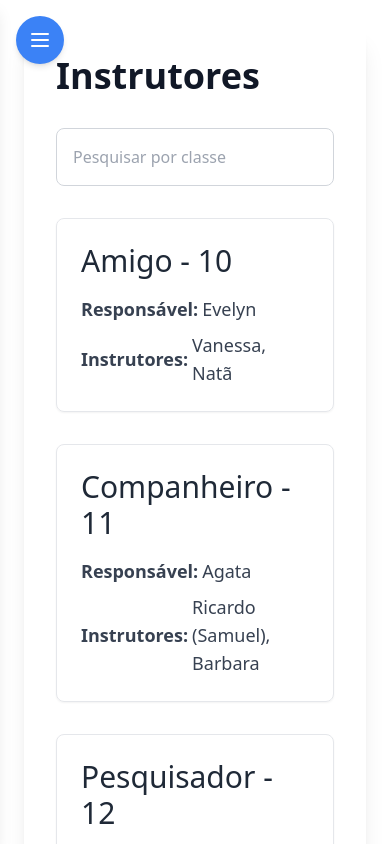
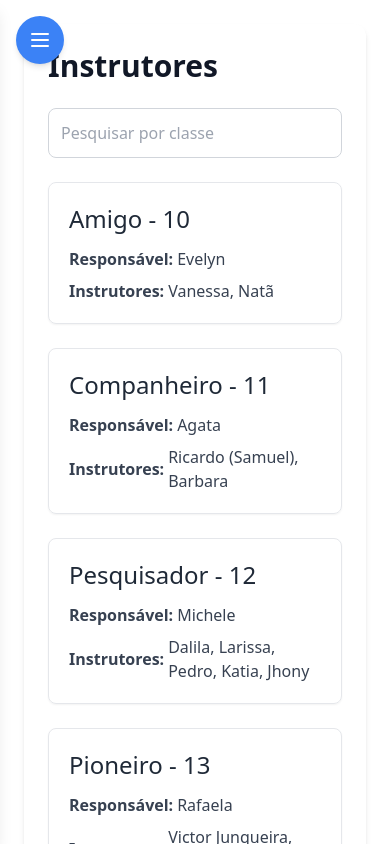
Before and after one commit to VictorJunqueira1/club-management, a Next.js app: page /modules/instructors in a window 390 px wide. Shown: the top 844 px of the page. Built offline with nearby package versions, Linux system fonts and the light colour scheme.

Commit message:
[feat] Optimizing instructors display.

```diff
--- a/src/components/Sidebar.tsx
+++ b/src/components/Sidebar.tsx
@@ -1,5 +1,5 @@
 import React, { useState } from 'react';
-import { Users, NotepadText, LayoutDashboard, X, Menu, Book } from 'lucide-react';
+import { Users, NotepadText, LayoutDashboard, X, Menu, Album } from 'lucide-react';
 import Link from 'next/link';
 import { useRouter } from 'next/router';
 
@@ -39,7 +39,7 @@ const Aside = () => {
                         </li>
                         <li className='hover:scale-105 duration-300'>
                             <Link href="/modules/instructors" className={`flex items-center p-3 rounded-md transition-colors hover:bg-blue-100 ${pathname === '/modules/instructors' ? 'bg-blue-200 text-black' : 'text-black'}`}>
-                                <Book className="w-6 h-6 mr-3 text-blue-500" />
+                                <Album className="w-6 h-6 mr-3 text-blue-500" />
                                 <span className="text-lg font-medium">Classes</span>
                             </Link>
                         </li>
@@ -82,7 +82,7 @@ const Aside = () => {
                         </li>
                         <li className='hover:scale-105 transform transition-transform duration-300'>
                             <Link href="/modules/instructors" className={`flex items-center p-3 rounded-md transition-colors hover:bg-blue-100 ${pathname === '/modules/instructors' ? 'bg-blue-200 text-black' : 'text-black'}`}>
-                                <Book className="w-6 h-6 mr-3 text-blue-500" />
+                                <Album className="w-6 h-6 mr-3 text-blue-500" />
                                 <span className="text-lg font-medium">Classes</span>
                             </Link>
                         </li>
--- a/src/pages/modules/instructors.tsx
+++ b/src/pages/modules/instructors.tsx
@@ -123,30 +123,33 @@ const Instructors = () => {
         <>
             <main className="flex flex-col lg:flex-row items-start justify-center p-6 lg:p-12 min-h-screen text-gray-800">
                 <Sidebar />
-                <div className="flex-grow max-w-7xl mx-auto w-full bg-white rounded-xl shadow-xl overflow-hidden">
-                    <div className="p-8">
-                        <h1 className="text-4xl font-bold mb-8 text-gray-900">Instrutores</h1>
+                <div className="flex-grow max-w-7xl mx-auto w-full bg-white rounded-xl shadow-md overflow-hidden">
+                    <div className="p-6 sm:p-8">
+                        <h1 className="text-3xl sm:text-4xl font-bold mb-6 sm:mb-8 text-gray-900">Instrutores</h1>
 
-                        <div className="mb-8 flex flex-col lg:flex-row gap-4">
+                        <div className="mb-6 sm:mb-8 flex flex-col lg:flex-row gap-4">
                             <input
                                 type="text"
                                 placeholder="Pesquisar por classe"
                                 value={nomePesquisa}
                                 onChange={(e) => setNomePesquisa(e.target.value)}
-                                className="p-4 border border-gray-300 rounded-lg w-full lg:w-1/2 focus:ring-2 focus:ring-blue-500 outline-none"
+                                className="p-3 sm:p-4 border border-gray-300 rounded-lg w-full lg:w-1/2 focus:ring-2 focus:ring-blue-500 outline-none"
                             />
                         </div>
 
-                        <ul className="space-y-8">
+                        <ul className="space-y-6 sm:space-y-8">
                             {filtrarClasses().map((classe, index) => (
-                                <li key={index} className="p-6 rounded-lg shadow-sm border flex flex-col lg:flex-row lg:items-center lg:justify-between">
+                                <li
+                                    key={index}
+                                    className="p-5 sm:p-6 rounded-lg shadow-sm border flex flex-col lg:flex-row lg:items-center lg:justify-between"
+                                >
                                     <div className="flex-grow">
-                                        <h2 className="text-3xl mb-4">{classe.classe}</h2>
-                                        <p className="text-lg text-gray-700 mb-2 flex items-center">
-                                            <strong className='mr-1'>Responsável: </strong>{classe.responsavel}
+                                        <h2 className="text-2xl sm:text-3xl mb-3 sm:mb-4">{classe.classe}</h2>
+                                        <p className="text-base sm:text-lg text-gray-700 mb-2 sm:mb-2.5 flex items-center">
+                                            <strong className='mr-1'>Responsável:</strong> {classe.responsavel}
                                         </p>
-                                        <p className="text-lg text-gray-700 flex items-center">
-                                            <strong className='mr-1'>Instrutores: </strong>{classe.instrutores.length > 0 ? classe.instrutores.join(', ') : "Nenhum"}
+                                        <p className="text-base sm:text-lg text-gray-700 flex items-center">
+                                            <strong className='mr-1'>Instrutores:</strong> {classe.instrutores.length > 0 ? classe.instrutores.join(', ') : "Nenhum"}
                                         </p>
                                     </div>
                                 </li>
```
